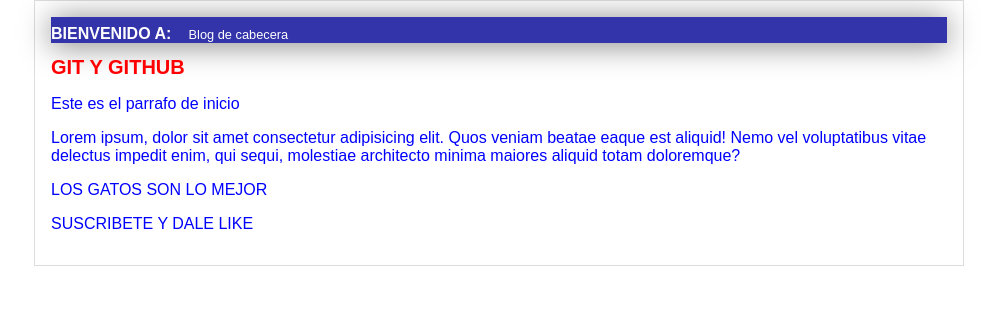
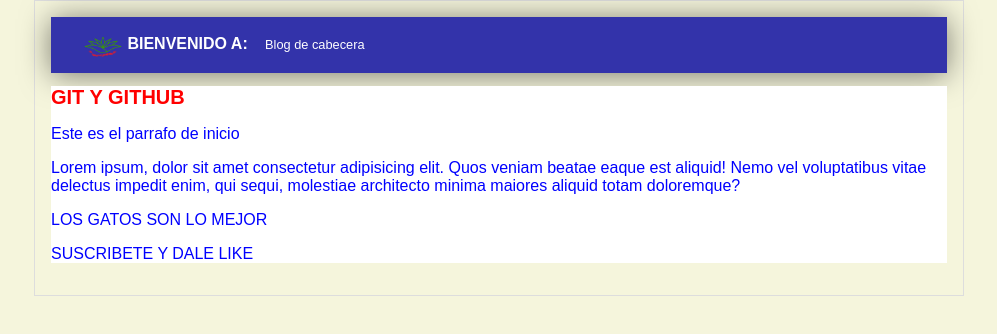
Before and after one commit to Ardons/hyperblog, a plain HTML site: page index.html in a window 1280 px wide. Shown: the whole page, without its empty margins (141-1138 px from the left). Drawn offline with Linux system fonts and the light colour scheme; files whose address does not match are found by name.

Commit message:
Color de fondo, logo nuevo-Se actualiza el header

```diff
--- a/css/styles.css
+++ b/css/styles.css
@@ -4,6 +4,7 @@ body{
     font-family:Arial, Helvetica, sans-serif;
     margin: 0;
     padding: 0;
+    background-color: beige;
 }
 
 #container{
@@ -12,6 +13,7 @@ body{
     text-align: left;
     border: 1px solid #DDD;
     margin: 0 auto;
+
 
 }
 
@@ -26,12 +28,18 @@ body{
 }
 
 #cabecera{
+    background: url("C:/Users/alvar/proyecto1/imagenes/logo_arbusto.png") 10px 10px;
     background-color: #33a;
     color: white;
-    box-shadow: 0px 2px 30px 0px rgba(0,0,0,00.5);
+    box-shadow: 0px 2px 30px 0px rgba(0,0,0,0.5);
     font-weight: bold;
     margin: 0;
-    padding-top: 0.5em;
+    padding: 0.5em 0 0.5em 2em;
+}
+
+#logo{
+    width: 40px;
+    vertical-align: middle;
 }
 
 #cabecera span{
@@ -39,3 +47,7 @@ body{
     font-weight: normal;
     font-size: 0.8em;
 }
+
+#post{
+    background-color: white;
+}
--- a/index.html
+++ b/index.html
@@ -15,6 +15,7 @@
 
     <div id="container">
         <div id="cabecera">
+            <img id="logo" src="C:\Users\alvar\proyecto1\imagenes\logo_arbusto.png" alt="icono de l cabecera">
             BIENVENIDO A:
             <span id="tagline">Blog de cabecera</span>
         </div>
```
